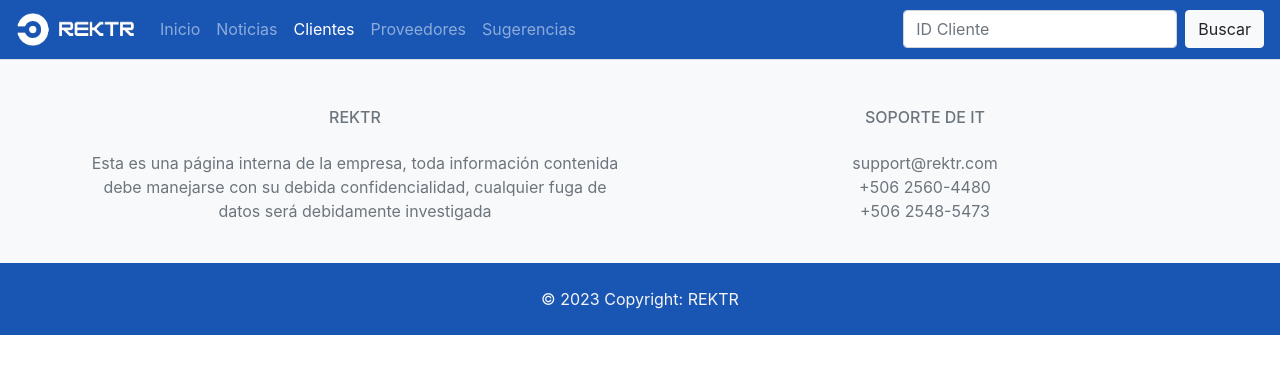
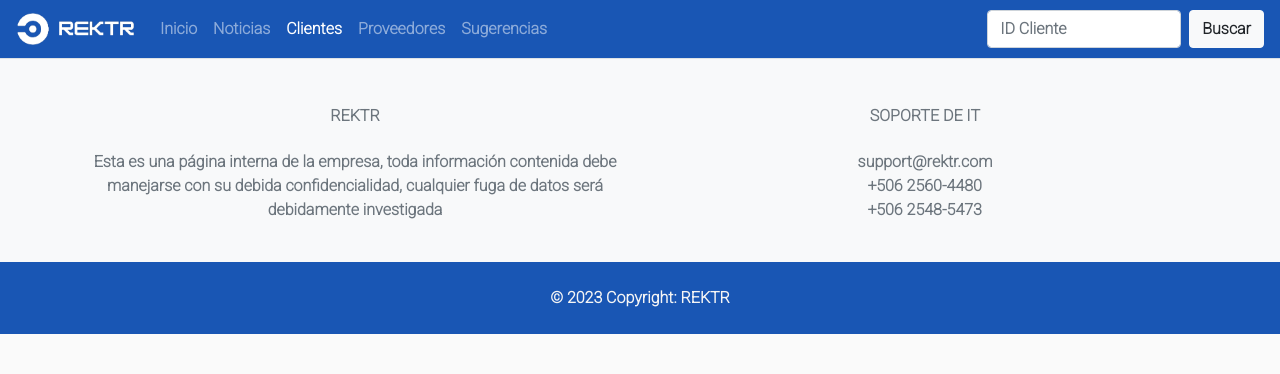
Before and after one commit to sebastuan4/ProyectoProgra, a plain HTML site: page clients.html in a window 1280 px wide. Drawn offline with nearby package versions, Linux system fonts and the light colour scheme.

Commit message:
Fuente agregada

```diff
--- a/clients.html
+++ b/clients.html
@@ -6,7 +6,7 @@
 
     <!-- CSS -->
     <link rel="stylesheet" href="https://cdn.jsdelivr.net/npm/bootstrap@4.3.1/dist/css/bootstrap.min.css" integrity="sha384-ggOyR0iXCbMQv3Xipma34MD+dH/1fQ784/j6cY/iJTQUOhcWr7x9JvoRxT2MZw1T" crossorigin="anonymous">
-
+    <link rel="stylesheet" href="css/style.css">
     <title>Inserte Titulo</title>
   </head>
   <body>
--- /dev/null
+++ b/css/style.css
@@ -0,0 +1,35 @@
+@import url("https://fonts.googleapis.com/css2?family=Heebo:wght@200&display=swap");
+body
+{
+    background-color: #fafafa;
+
+}
+.navbar-inner{
+    width: 100px;
+}
+.navbar-inner img{
+    width: 100px;
+}
+nav
+{
+    font-family:'Heebo', sans-serif;
+    font-weight: bolder;
+
+}
+form .form-control, .btn
+{
+    font-family:'Heebo', sans-serif;
+    font-weight: bolder;
+}
+footer
+{
+    font-family:'Heebo', sans-serif;
+    font-weight: bolder;
+}
+
+footer h6
+{
+    font-family:'Heebo', sans-serif;
+
+    font-weight: bolder;
+}
--- a/css/template.css
+++ /dev/null
@@ -1,10 +0,0 @@
-
-body{
-    background-color: #fafafa;
-}
-.navbar-inner{
-    width: 100px;
-}
-.navbar-inner img{
-    width: 100px;
-}
```
Also changed, not shown: index.html (+3 -1 lines), news.html (+1 -1 lines), suggestions.html (+1 -1 lines), suppliers.html (+1 -1 lines).
